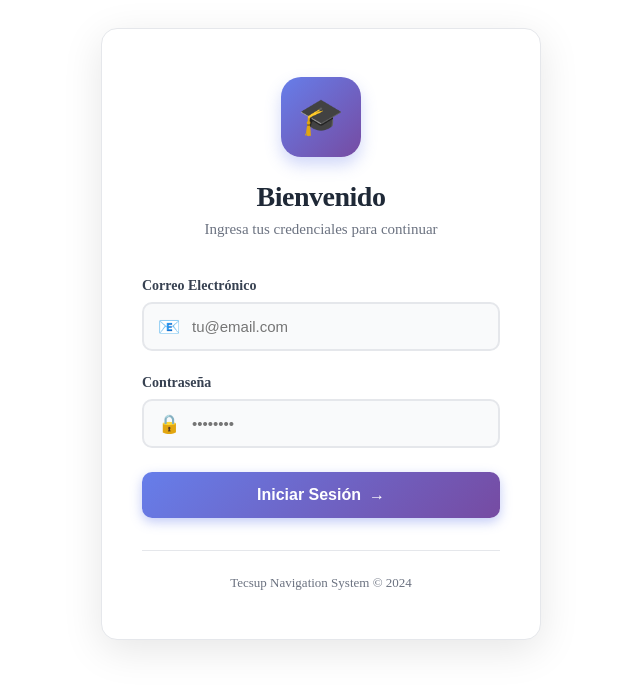
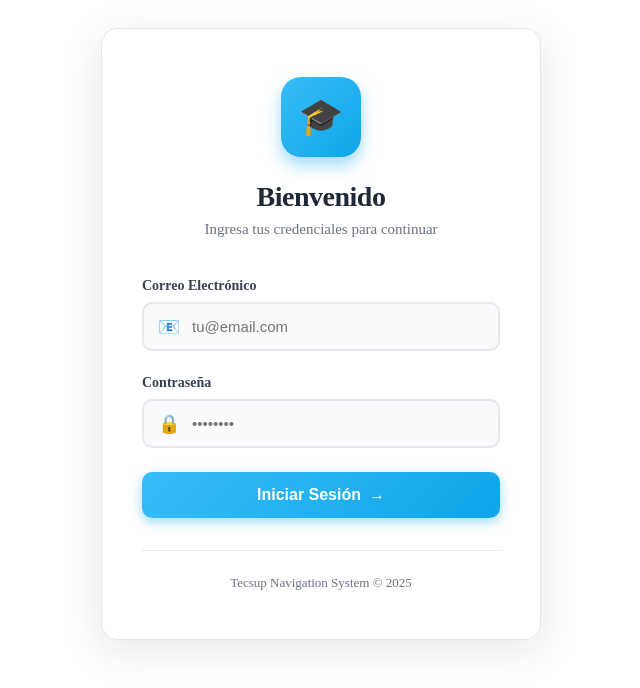
Before and after one commit to JhonKenma/Frontend-tecnav-admin, a React (Create React App) app: page /login in a window 1280 px wide. Shown: the top 688 px of the page, without its empty margins (319-959 px from the left). Built offline with nearby package versions, Linux system fonts and the light colour scheme.

Commit message:
LoginPage modificado

```diff
--- a/src/pages/LoginPage.tsx
+++ b/src/pages/LoginPage.tsx
@@ -45,22 +45,24 @@ const LoginForm: React.FC = () => {
         boxShadow: '0 10px 40px rgba(0, 0, 0, 0.1)',
         border: '1px solid #e5e7eb'
       }}>
+
         {/* Header */}
         <div style={{ textAlign: 'center', marginBottom: '40px' }}>
           <div style={{
             width: '80px',
             height: '80px',
             margin: '0 auto 24px',
-            background: 'linear-gradient(135deg, #667eea 0%, #764ba2 100%)',
+            background: 'linear-gradient(135deg, #38bdf8 0%, #0ea5e9 100%)', // celeste Tecsup
             borderRadius: '20px',
             display: 'flex',
             alignItems: 'center',
             justifyContent: 'center',
             fontSize: '36px',
-            boxShadow: '0 8px 16px rgba(102, 126, 234, 0.3)'
+            boxShadow: '0 8px 16px rgba(14, 165, 233, 0.4)'
           }}>
             🎓
           </div>
+
           <h2 style={{
             margin: '0 0 8px 0',
             fontSize: '28px',
@@ -70,6 +72,7 @@ const LoginForm: React.FC = () => {
           }}>
             Bienvenido
           </h2>
+
           <p style={{
             margin: 0,
             fontSize: '15px',
@@ -80,7 +83,7 @@ const LoginForm: React.FC = () => {
         </div>
 
         <form onSubmit={handleSubmit}>
-          {/* Email Field */}
+          {/* Email */}
           <div style={{ marginBottom: '24px' }}>
             <label
               htmlFor="email"
@@ -94,6 +97,7 @@ const LoginForm: React.FC = () => {
             >
               Correo Electrónico
             </label>
+
             <div style={{ position: 'relative' }}>
               <span style={{
                 position: 'absolute',
@@ -105,6 +109,7 @@ const LoginForm: React.FC = () => {
               }}>
                 📧
               </span>
+
               <input
                 type="email"
                 id="email"
@@ -126,9 +131,9 @@ const LoginForm: React.FC = () => {
                   boxSizing: 'border-box'
                 }}
                 onFocus={(e) => {
-                  e.target.style.borderColor = '#667eea';
+                  e.target.style.borderColor = '#0ea5e9';
                   e.target.style.backgroundColor = '#ffffff';
-                  e.target.style.boxShadow = '0 0 0 3px rgba(102, 126, 234, 0.1)';
+                  e.target.style.boxShadow = '0 0 0 3px rgba(14, 165, 233, 0.2)';
                 }}
                 onBlur={(e) => {
                   e.target.style.borderColor = '#e5e7eb';
@@ -139,7 +144,7 @@ const LoginForm: React.FC = () => {
             </div>
           </div>
 
-          {/* Password Field */}
+          {/* Password */}
           <div style={{ marginBottom: '24px' }}>
             <label
               htmlFor="password"
@@ -153,6 +158,7 @@ const LoginForm: React.FC = () => {
             >
               Contraseña
             </label>
+
             <div style={{ position: 'relative' }}>
               <span style={{
                 position: 'absolute',
@@ -164,6 +170,7 @@ const LoginForm: React.FC = () => {
               }}>
                 🔒
               </span>
+
               <input
                 type="password"
                 id="password"
@@ -185,9 +192,9 @@ const LoginForm: React.FC = () => {
                   boxSizing: 'border-box'
                 }}
                 onFocus={(e) => {
-                  e.target.style.borderColor = '#667eea';
+                  e.target.style.borderColor = '#0ea5e9';
                   e.target.style.backgroundColor = '#ffffff';
-                  e.target.style.boxShadow = '0 0 0 3px rgba(102, 126, 234, 0.1)';
+                  e.target.style.boxShadow = '0 0 0 3px rgba(14, 165, 233, 0.2)';
                 }}
                 onBlur={(e) => {
                   e.target.style.borderColor = '#e5e7eb';
@@ -198,7 +205,7 @@ const LoginForm: React.FC = () => {
             </div>
           </div>
 
-          {/* Error Message */}
+          {/* Error */}
           {error && (
             <div style={{
               padding: '12px 16px',
@@ -217,7 +224,7 @@ const LoginForm: React.FC = () => {
             </div>
           )}
 
-          {/* Submit Button */}
+          {/* Botón */}
           <button
             type="submit"
             disabled={isLoading}
@@ -228,7 +235,7 @@ const LoginForm: React.FC = () => {
               fontWeight: '600',
               background: isLoading
                 ? 'linear-gradient(135deg, #9ca3af 0%, #6b7280 100%)'
-                : 'linear-gradient(135deg, #667eea 0%, #764ba2 100%)',
+                : 'linear-gradient(135deg, #38bdf8 0%, #0ea5e9 100%)',
               color: '#ffffff',
               border: 'none',
               borderRadius: '10px',
@@ -236,23 +243,11 @@ const LoginForm: React.FC = () => {
               transition: 'all 0.3s ease',
               boxShadow: isLoading
                 ? 'none'
-                : '0 4px 12px rgba(102, 126, 234, 0.4)',
+                : '0 4px 12px rgba(14, 165, 233, 0.4)',
               display: 'flex',
               alignItems: 'center',
               justifyContent: 'center',
               gap: '8px'
-            }}
-            onMouseEnter={(e) => {
-              if (!isLoading) {
-                e.currentTarget.style.transform = 'translateY(-2px)';
-                e.currentTarget.style.boxShadow = '0 8px 20px rgba(102, 126, 234, 0.5)';
-              }
-            }}
-            onMouseLeave={(e) => {
-              if (!isLoading) {
-                e.currentTarget.style.transform = 'translateY(0)';
-                e.currentTarget.style.boxShadow = '0 4px 12px rgba(102, 126, 234, 0.4)';
-              }
             }}
           >
             {isLoading ? (
@@ -289,7 +284,7 @@ const LoginForm: React.FC = () => {
             fontSize: '13px',
             color: '#6b7280'
           }}>
-            Tecsup Navigation System © 2024
+            Tecsup Navigation System © 2025
           </p>
         </div>
       </div>
```
